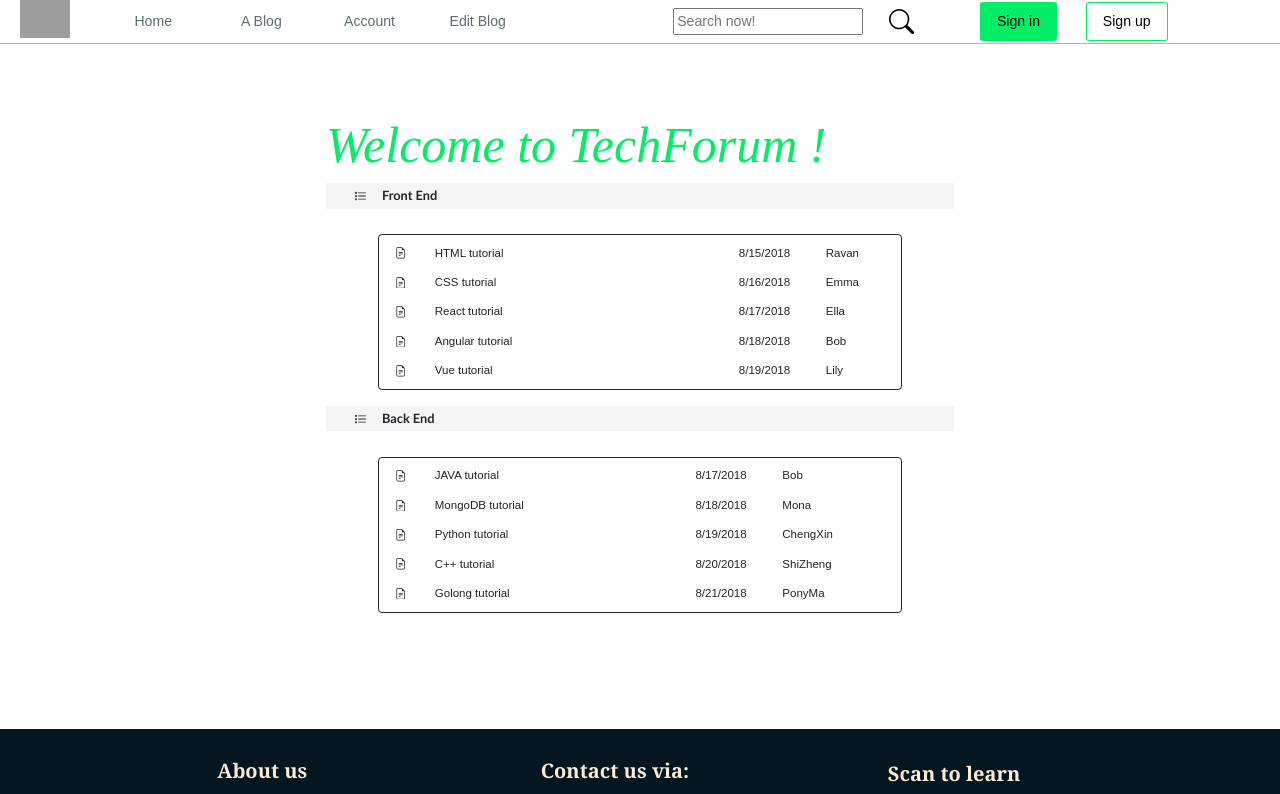
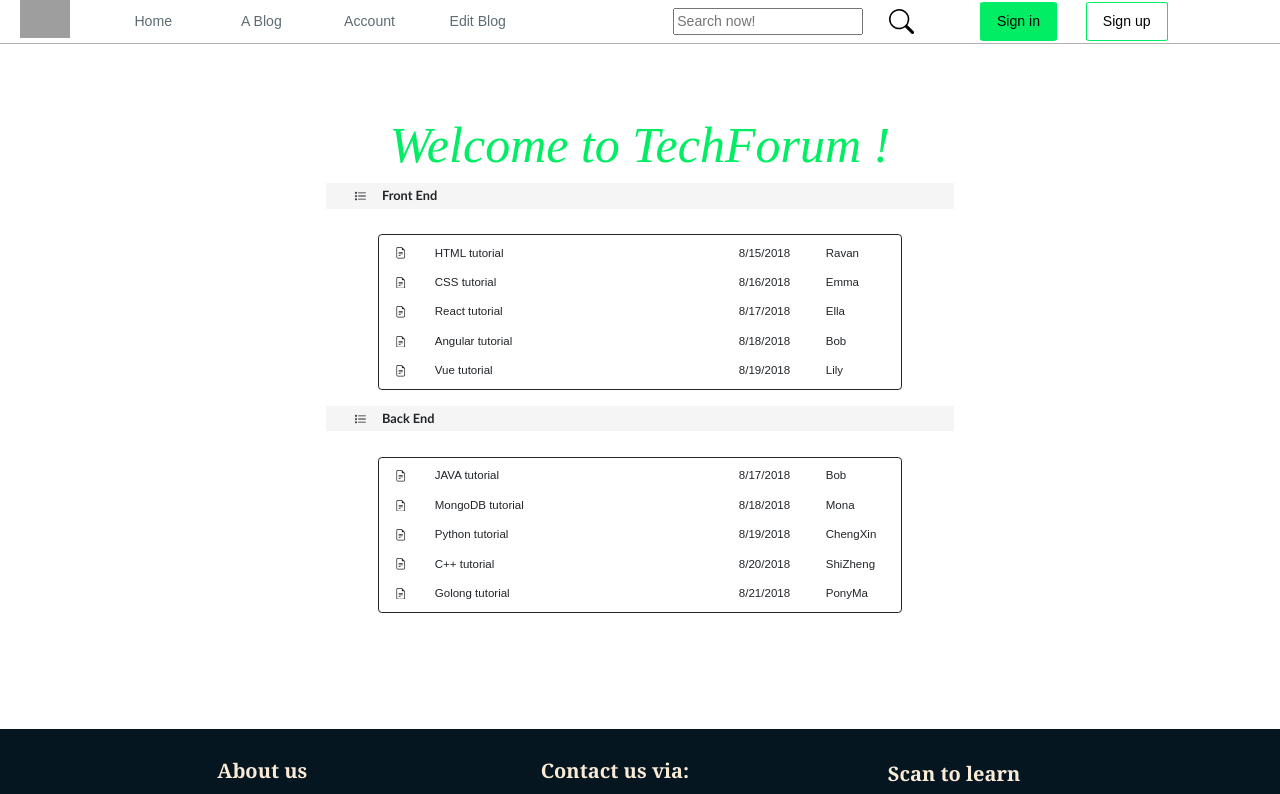
Before and after one commit to denisecheng1208/IT5007_project, a React (Create React App) app in the folder front_end/: page / in a window 1280 px wide. Shown: the top 794 px of the page. Built offline with nearby package versions, Linux system fonts and the light colour scheme; grey boxes are pictures that could not be loaded.

Commit message:
fix align bug in WelcomePage
Signed-off-by: denisecheng1208 <1375606109@qq.com>

```diff
--- a/front_end/src/components/WelcomePage/WelcomePage.js
+++ b/front_end/src/components/WelcomePage/WelcomePage.js
@@ -74,7 +74,7 @@ export default class WelcomePage extends Component {
 
         return (
             <div className="row wrapper">
-                <div className='row offset-3 col-6 welcome'>Welcome to TechForum !</div>
+                <div className='col-12 welcome'>Welcome to TechForum !</div>
 
                 <div className='row offset-3 col-6 blocks'>
                     <div className='col-12 colorBar'>
@@ -113,7 +113,7 @@ export default class WelcomePage extends Component {
                             return (
                             <li key={d.id} className="block row">
                                 <FileEarmarkText className='col-1'/>
-                                <div className="col-6">
+                                <div className="col-7">
                                     {d.title}
                                 </div>
                                 <div className="col-2">
```
